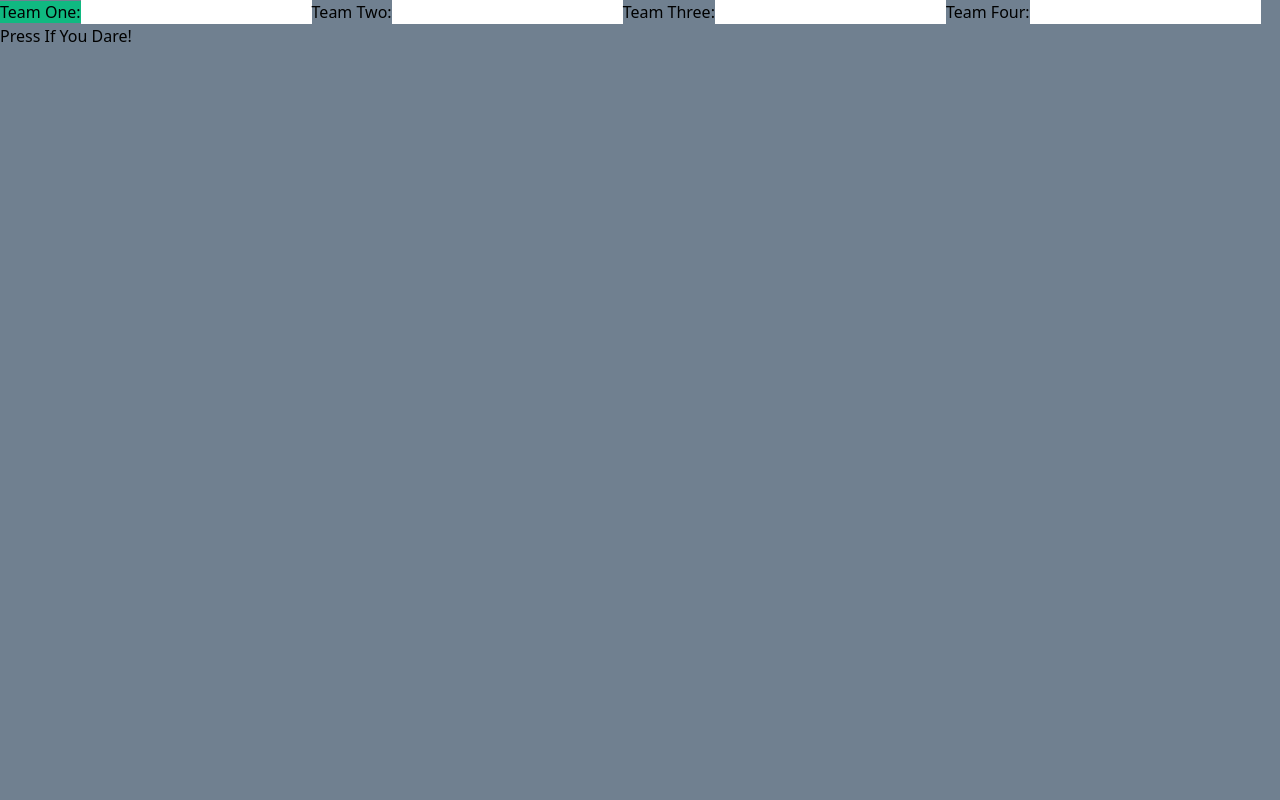
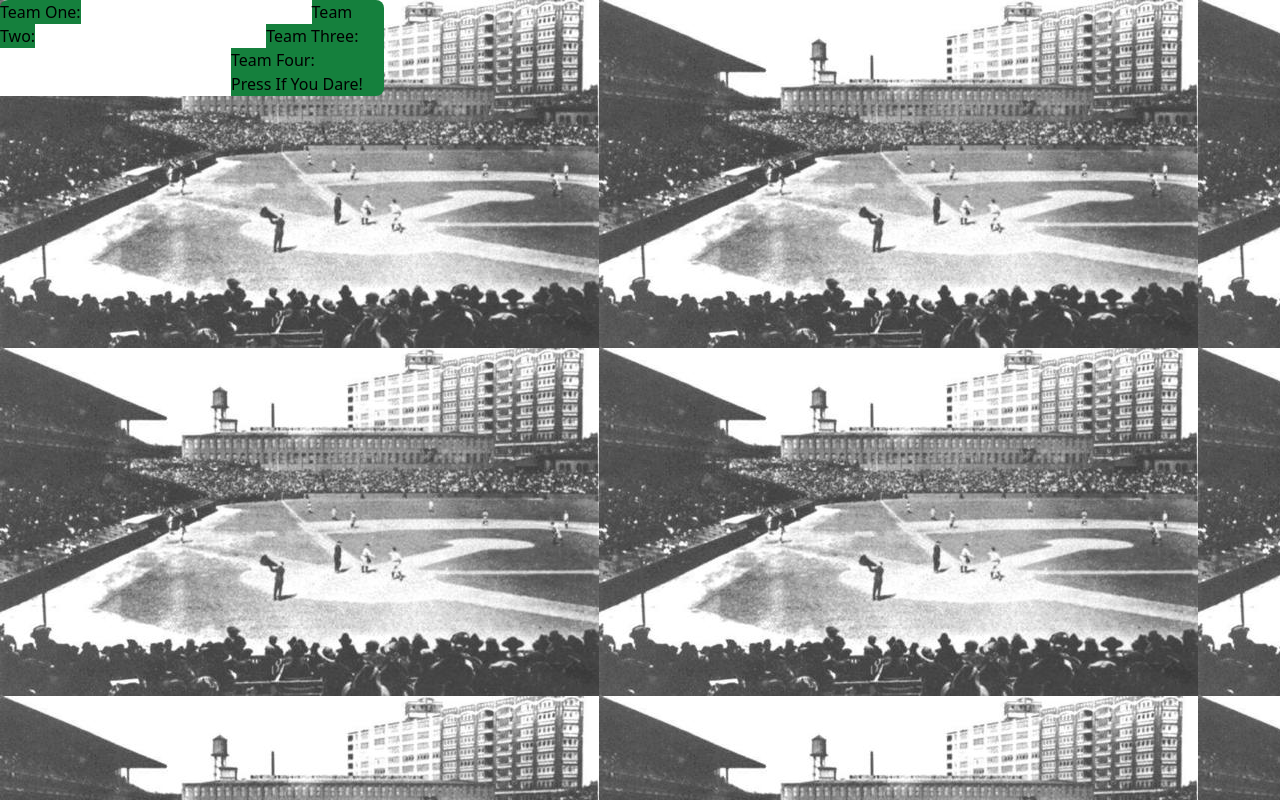
Before and after one commit to kilted2000/BaseballTrip, a React (Vite) app in the folder roadtripHelper/: page / in a window 1280 px wide. Built offline with nearby package versions, Linux system fonts and the light colour scheme.

Commit message:
begin styling with tailwind

```diff
--- a/roadtripHelper/src/App.css
+++ b/roadtripHelper/src/App.css
@@ -2,6 +2,7 @@
 
 body{
   background-color: slategrey;
+  background-image: url(./assets/stadium.jpg);
 }
 input{
   margin: 15px;
--- a/roadtripHelper/src/App.jsx
+++ b/roadtripHelper/src/App.jsx
@@ -49,8 +49,8 @@ function App() {
 
   return (
     <>
-      <form onSubmit={handleSubmit}>
-        <label className="bg-emerald-500">
+      <form onSubmit={handleSubmit} className="rounded-lg bg-green-700 w-96">
+        <label>
           Team One:
           <input
             type="text"
```
Also changed, not shown: roadtripHelper/src/assets/stadium.jpg (added).
